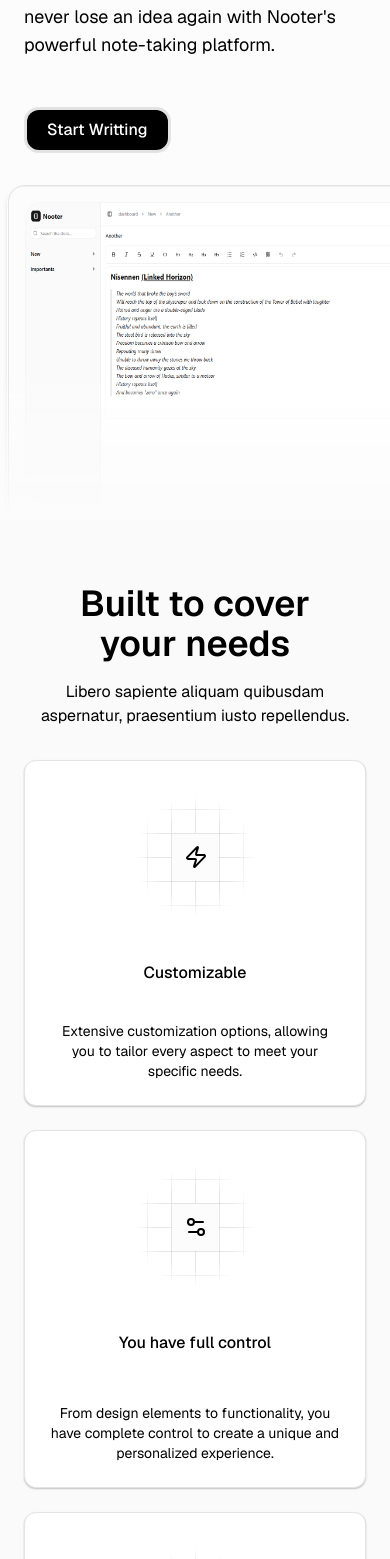
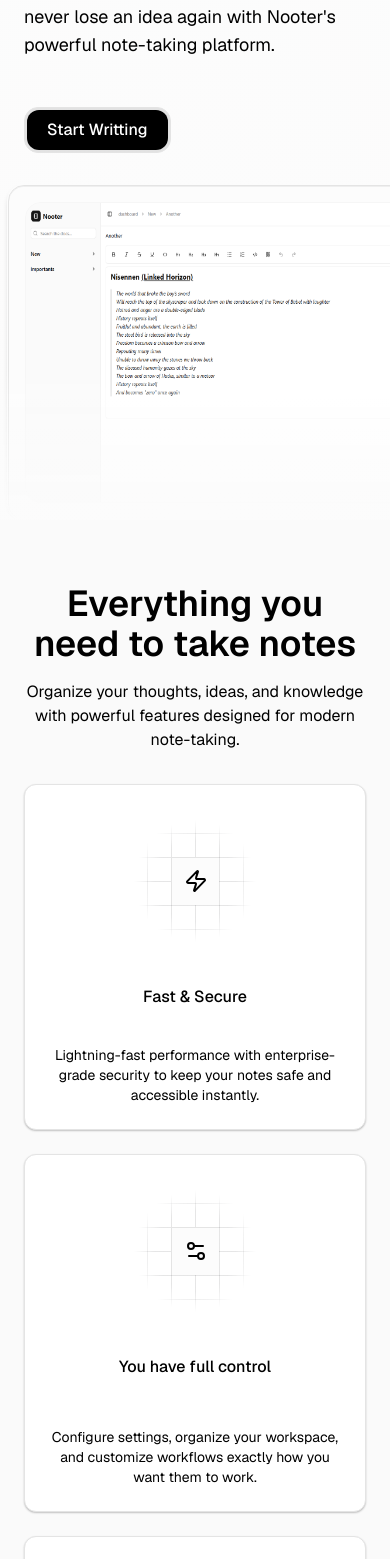
Before and after one commit to HaqueJunaid/Nooter, a Next.js app: page / in a window 390 px wide. Shown: the part 441-2000 px from the top of the page. Built offline with nearby package versions, Linux system fonts and the light colour scheme.

Commit message:
feat: enhance Notebook page with dynamic message for empty notes; update CallToAction and Features components for improved messaging and layout; fix footer copyright text

```diff
--- a/app/dashboard/notebook/[notebookId]/page.tsx
+++ b/app/dashboard/notebook/[notebookId]/page.tsx
@@ -13,6 +13,7 @@ import { Button } from "@/components/ui/button";
 import { ArrowRightIcon, Trash } from "lucide-react";
 import NoteCard from "@/components/note-card";
 import CreateNoteButton from "@/components/create-note";
+import { twMerge } from "tailwind-merge";
 
 type Params = Promise<{
     notebookId: string;
@@ -47,7 +48,8 @@ const Notebook = async ({ params }: { params: Params }) => {
                 <CreateNoteButton notebookId={notebookId} />
             </div>
 
-            <div className="mt-4 grid grid-cols-1 sm:grid-cols-2 md:grid-cols-4 lg:grid-cols-5 gap-3 md:gap-3">
+            <div className={twMerge("relative mt-4 grid grid-cols-1 sm:grid-cols-2 md:grid-cols-4 lg:grid-cols-5 gap-3 md:gap-3", `${notebook.notes.length === 0 && "min-h-[70vh]"}`)}>
+                {notebook.notes.length === 0 && <h1 className="absolute left-1/2 top-1/2 -translate-1/2 border-2 text-nowrap rounded-md px-6 py-3 text-lg uppercase font-bold">No notes found</h1>}
                 {notebook?.notes?.map((note) => (
                     <NoteCard note={note} notebookId={notebookId} key={note.id} />
                 ))}
--- a/components/call-to-action.tsx
+++ b/components/call-to-action.tsx
@@ -6,10 +6,10 @@ export default function CallToAction() {
         <section className="py-16">
             <div className="mx-auto max-w-5xl rounded-3xl border px-6 py-12 md:py-20 lg:py-32">
                 <div className="text-center">
-                    <h2 className="text-balance text-4xl font-semibold lg:text-5xl">Start Building</h2>
-                    <p className="mt-4">Libero sapiente aliquam quibusdam aspernatur.</p>
+                    <h2 className="text-balance text-4xl m font-semibold lg:text-5xl">Start Writing</h2>
+                    <p className="mt-4 max-w-xl mx-auto">Join thousands of users who are already organizing their thoughts and capturing their ideas with our powerful note-taking platform.</p>
 
-                    <div className="mt-12 flex flex-wrap justify-center gap-4">
+                    <div className="mt-6 flex flex-wrap justify-center gap-4">
                         <Button
                             asChild
                             size="lg">
--- a/components/features-1.tsx
+++ b/components/features-1.tsx
@@ -7,8 +7,8 @@ export default function Features() {
         <section className="bg-zinc-50 py-16 md:py-32 dark:bg-transparent">
             <div className="@container mx-auto max-w-5xl px-6">
                 <div className="text-center">
-                    <h2 className="text-balance text-4xl font-semibold lg:text-5xl">Built to cover your needs</h2>
-                    <p className="mt-4">Libero sapiente aliquam quibusdam aspernatur, praesentium iusto repellendus.</p>
+                    <h2 className="text-balance text-4xl font-semibold lg:text-5xl">Everything you need to take notes</h2>
+                    <p className="mt-4">Organize your thoughts, ideas, and knowledge with powerful features designed for modern note-taking.</p>
                 </div>
                 <div className="@min-4xl:max-w-full @min-4xl:grid-cols-3 mx-auto mt-8 grid max-w-sm gap-6 *:text-center md:mt-16">
                     <Card className="group shadow-zinc-950/5">
@@ -20,11 +20,11 @@ export default function Features() {
                                 />
                             </CardDecorator>
 
-                            <h3 className="mt-6 font-medium">Customizable</h3>
+                            <h3 className="mt-6 font-medium">Fast & Secure</h3>
                         </CardHeader>
 
                         <CardContent>
-                            <p className="text-sm">Extensive customization options, allowing you to tailor every aspect to meet your specific needs.</p>
+                            <p className="text-sm">Lightning-fast performance with enterprise-grade security to keep your notes safe and accessible instantly.</p>
                         </CardContent>
                     </Card>
 
@@ -41,7 +41,7 @@ export default function Features() {
                         </CardHeader>
 
                         <CardContent>
-                            <p className="mt-3 text-sm">From design elements to functionality, you have complete control to create a unique and personalized experience.</p>
+                            <p className="mt-3 text-sm">Configure settings, organize your workspace, and customize workflows exactly how you want them to work.</p>
                         </CardContent>
                     </Card>
 
@@ -54,11 +54,11 @@ export default function Features() {
                                 />
                             </CardDecorator>
 
-                            <h3 className="mt-6 font-medium">Powered By AI</h3>
+                            <h3 className="mt-6 font-medium">Rich text editing</h3>
                         </CardHeader>
 
                         <CardContent>
-                            <p className="mt-3 text-sm">Elements to functionality, you have complete control to create a unique experience.</p>
+                            <p className="mt-3 text-sm">Format your notes with rich text editing, including bold, italic, lists, and more to express your ideas clearly.</p>
                         </CardContent>
                     </Card>
                 </div>
--- a/components/footer.tsx
+++ b/components/footer.tsx
@@ -120,7 +120,7 @@ export default function FooterSection() {
                         </svg>
                     </Link>
                 </div>
-                <span className="text-muted-foreground block text-center text-sm"> © {new Date().getFullYear()} Tailark, All rights reserved</span>
+                <span className="text-muted-foreground block text-center text-sm"> © {new Date().getFullYear()} Nooter, All rights reserved</span>
             </div>
         </footer>
     )
--- a/components/hero-section.tsx
+++ b/components/hero-section.tsx
@@ -46,7 +46,7 @@ export default function HeroSection() {
                                     preset="fade-in-blur"
                                     speedSegment={0.3}
                                     as="h1"
-                                    className="mt-8 max-w-2xl text-balance text-5xl font-medium md:text-6xl lg:mt-16 leading-snug">
+                                    className="mt-8 max-w-4xl text-balance text-5xl font-medium md:text-6xl lg:mt-16 leading-snug">
                                     Capture Ideas, Organize Thoughts with Nooter
                                 </TextEffect>
                                 <TextEffect
```
